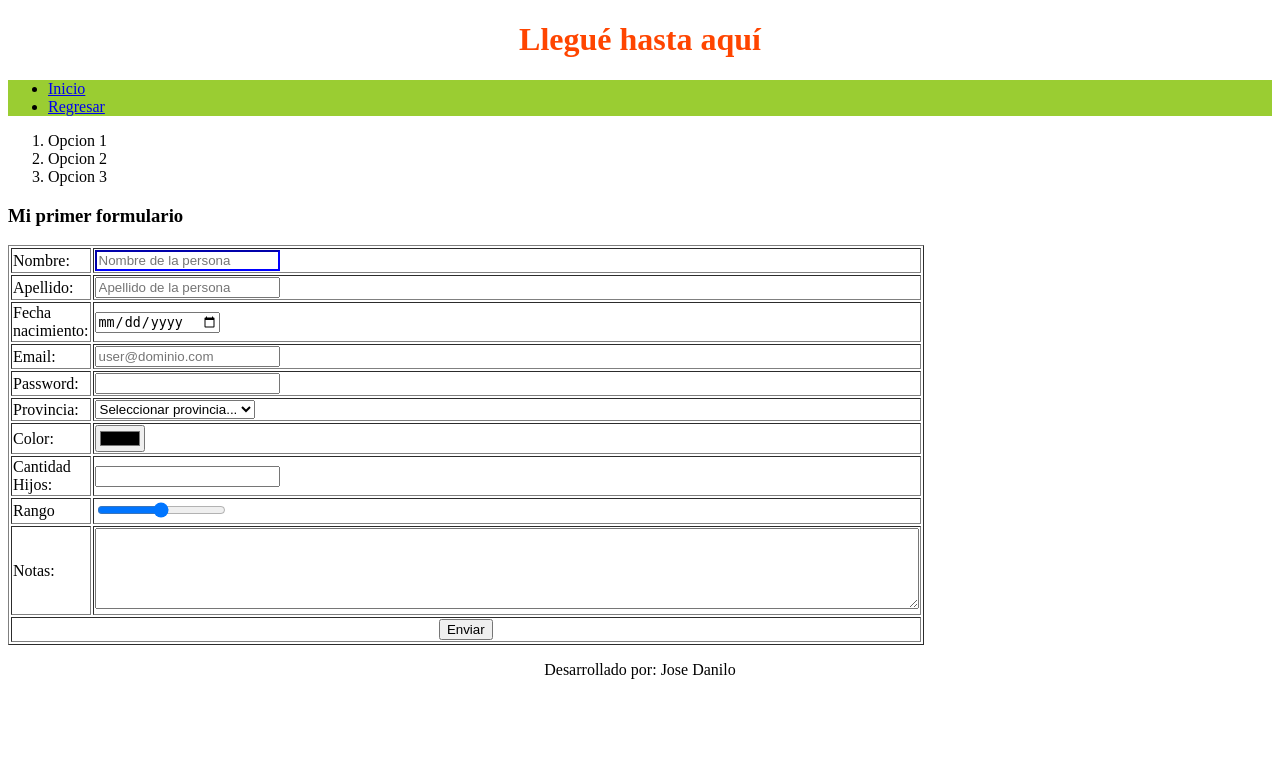
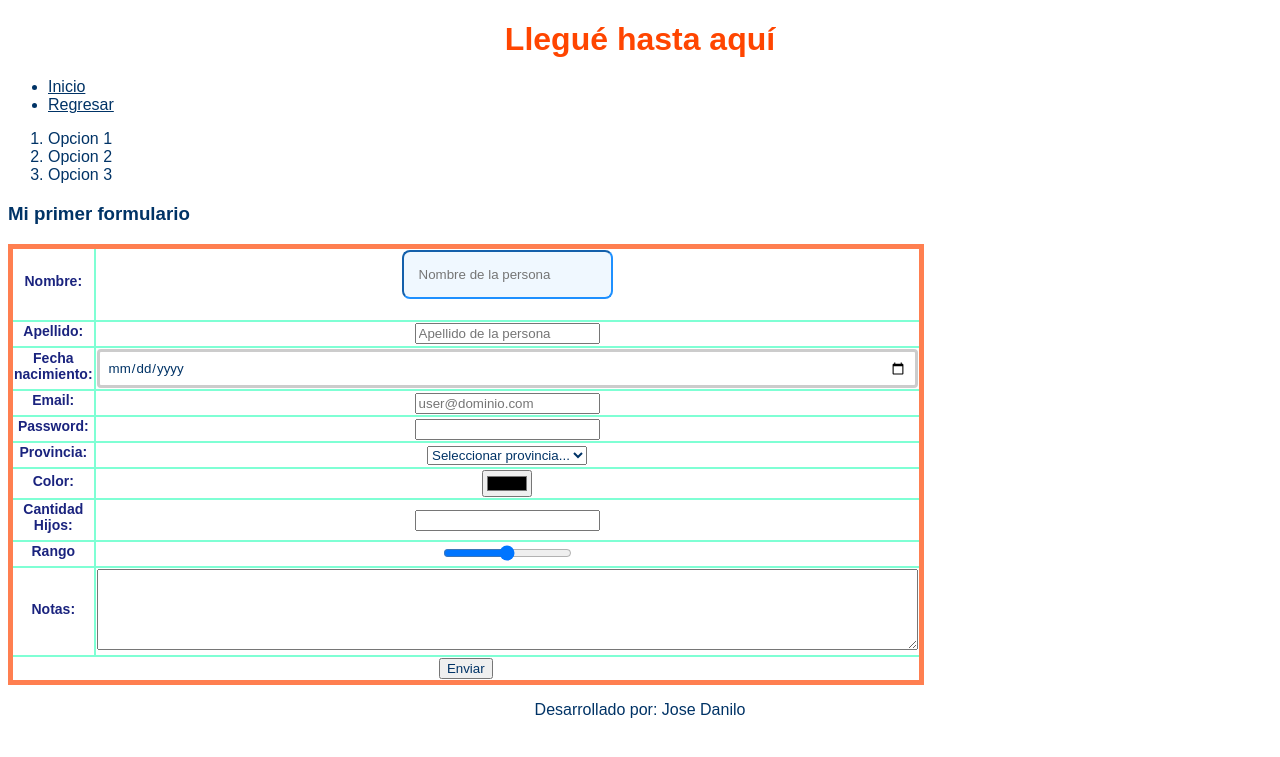
Before and after one commit to JdaniloChin/webCS, a PHP site: page /pagina02.html in a window 1280 px wide. Shown: the top 757 px of the page. Run offline with PHP 8.4, Linux system fonts and the light colour scheme.

Commit message:
clase03
Se modifica los fuentes con estilos

```diff
--- a/pagina02.html
+++ b/pagina02.html
@@ -8,7 +8,7 @@
     <body>
         <header>
             <h1>Llegu&eacute; hasta aqu&iacute;</h1>
-            <nav style="background-color: yellowgreen;">
+            <nav>
                 <ul>
                     <li style="border: 10px;border-color: black;"><a href="#">Inicio</a></li>
                     <li><a href="holamundo.html">Regresar</a></li>
@@ -25,7 +25,7 @@
         <main>
             <h3>Mi primer formulario</h3>
             <form method="post">
-                <table border="1" width="40%">
+                <table id="tabla">
                     <tr>
                         <td><label>Nombre:</label></td><td><input type="text" name="nombre" value="" class="boxes" placeholder="Nombre de la persona"></td>
                     </tr>
--- a/styles/styles.css
+++ b/styles/styles.css
@@ -1,8 +1,46 @@
+*{
+    font-family: Arial; /*Cambia el tipo de letra*/
+    color: #003366;
+    box-sizing: border-box;
+}
+
 h1{
     color: orangered;
     text-align: center;
+    margin-bottom: 20px;
 }
 
 .boxes{
-    border-color: blue;
+    border-color: #1e90ff;
+    padding: 15px;
+    margin-bottom: 20px;
+    border-radius: 8px;
+    background-color: #f0f8ff;
 }
+
+#tabla{
+    border: 5px solid coral;
+    border-collapse: collapse;
+    width: 100px;
+    text-align: center;
+}
+
+#tabla td{
+    border: 2px solid aquamarine;
+    text-align: center;
+}
+
+input[type="date"]{
+    width: 100%;
+    padding: 8px;
+    border: 3px solid #ccc;
+    border-radius: 4px;
+}
+
+label {
+    display: block;
+    margin-bottom: 6px;
+    font-weight: bold;
+    color: #1a237e;
+    font-size: 14px;
+}
```
